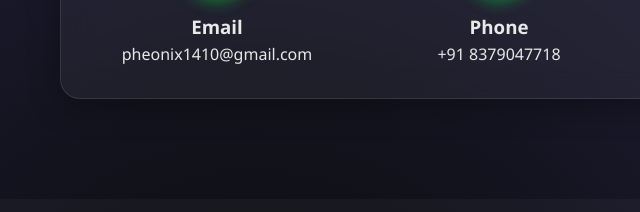
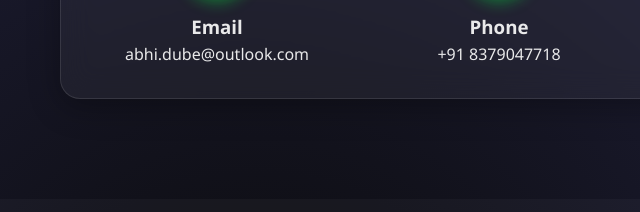
Before and after one commit to Arnox-D/Abhi.Dube, a plain HTML site: page index.html in a window 1280 px wide. Shown: the part 4200-4412 px from the top of the page, 0-640 px from the left. Drawn offline with Linux system fonts and the light colour scheme.

Commit message:
Update index.html

```diff
--- a/index.html
+++ b/index.html
@@ -725,7 +725,7 @@
                 <div class="contact-item">
                     <div class="contact-icon">📧</div>
                     <h3>Email</h3>
-                    <p>pheonix1410@gmail.com</p>
+                    <p>abhi.dube@outlook.com</p>
                 </div>
                 <div class="contact-item">
                     <div class="contact-icon">📱</div>
```
